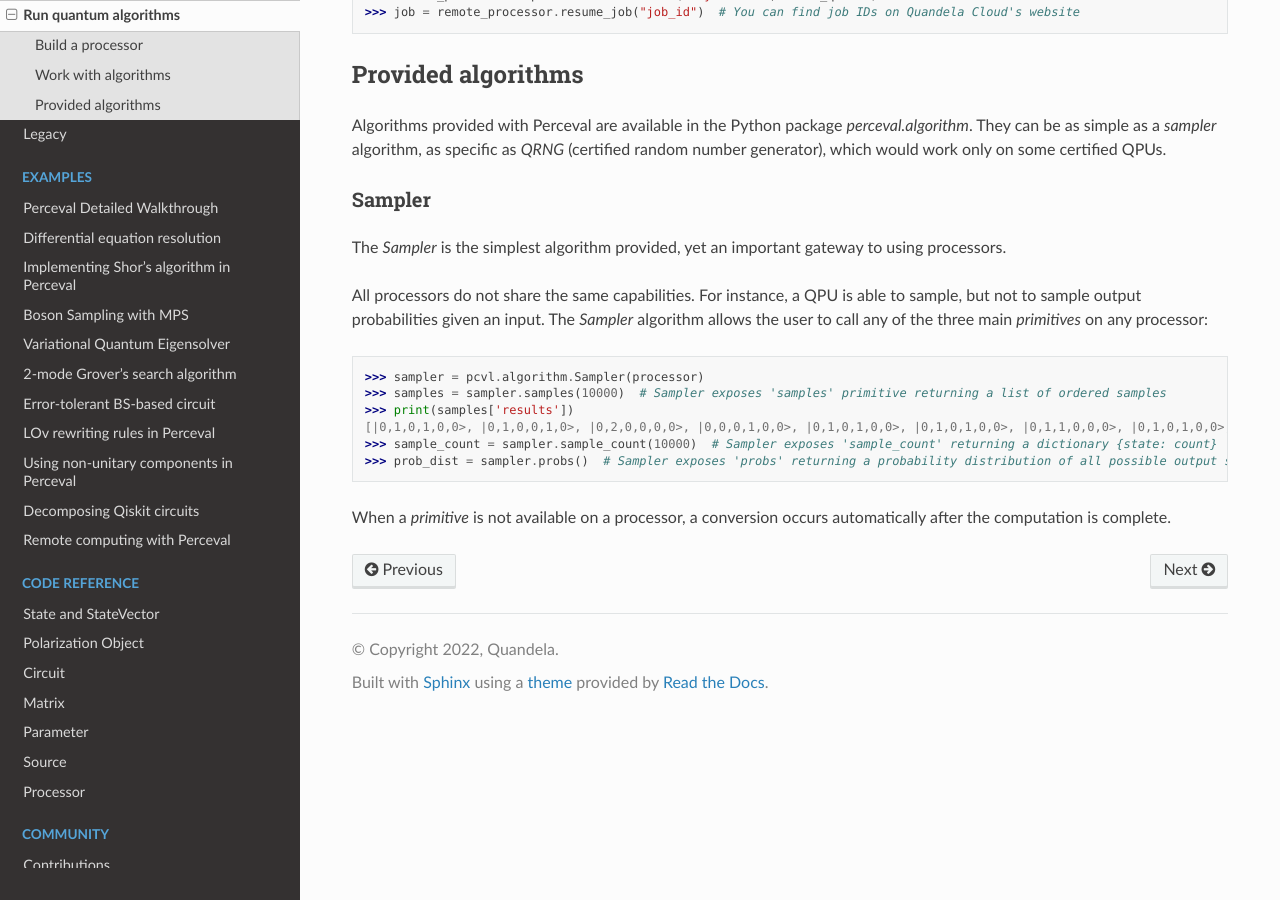
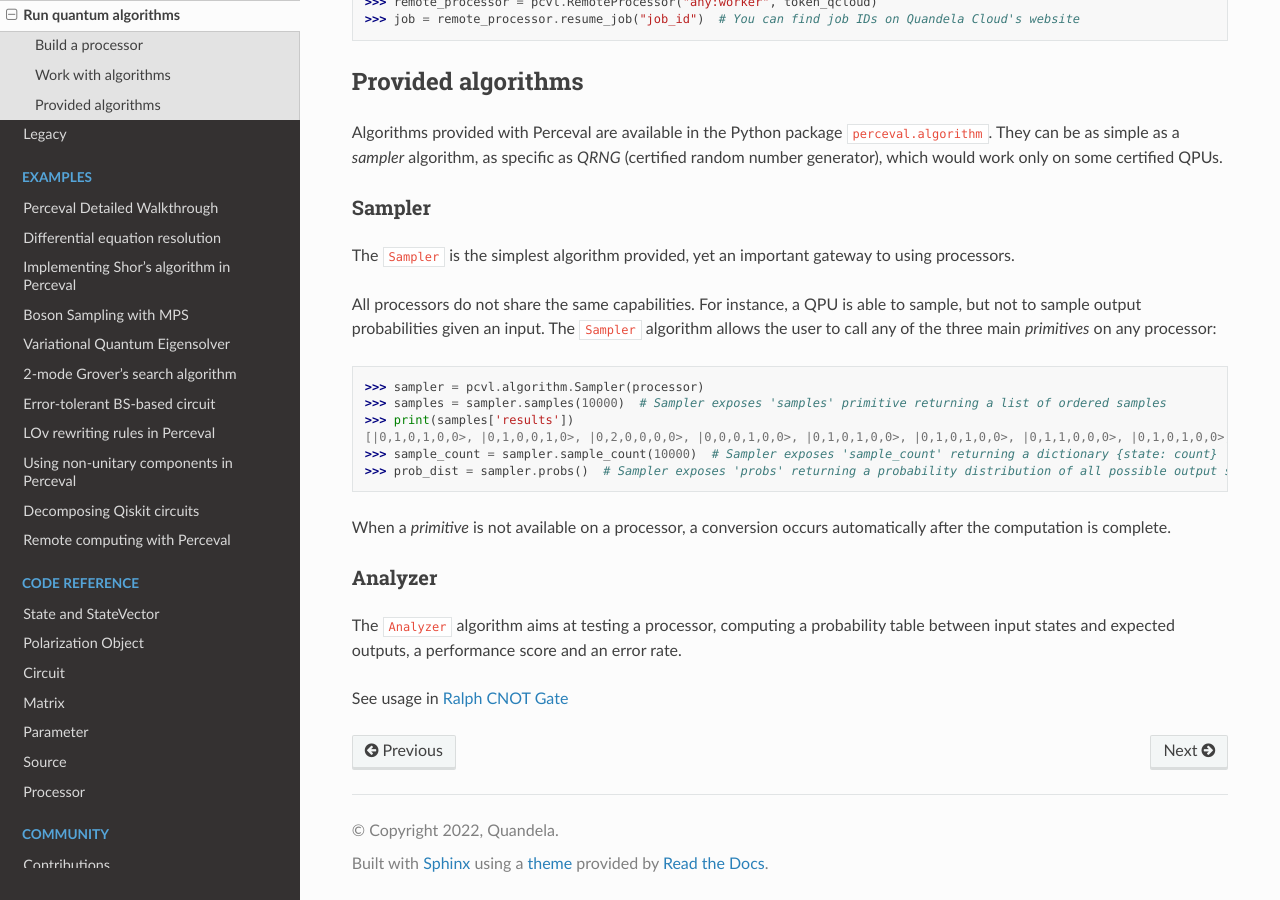
Before and after one commit to Quandela/Perceval, a Sphinx documentation site: the page built from docs/source/algorithms.rst, in a window 1280 px wide and 900 px high, scrolled down 4512 px. Built offline with Sphinx 7.4.7 and the Read the Docs theme 2.0.0, drawn with Linux system fonts in a browser that asks for light colours; pages that are not in the unit, such as notebooks, are missing from menus.

Commit message:
Add a link to an Analyzer usage in algorithms.rst

```diff
--- a/docs/source/algorithms.rst
+++ b/docs/source/algorithms.rst
@@ -85,19 +85,19 @@
 Work with algorithms
 --------------------
 
-All algorithms take either a local or a remote processor as parameter, in order to work on it. A `Processor` runs
-simulations on the local computer while a `RemoteProcessor` turns Perceval into a client of the Quandela Cloud server,
+All algorithms take either a local or a remote processor as parameter, in order to work on it. A ``Processor`` runs
+simulations on the local computer while a ``RemoteProcessor`` turns Perceval into a client of the Quandela Cloud server,
 and the computation is performed on the selected platform.
 
 However, for user experience, an algorithm has the same behavior be it run locally or remotely: every call to an
-algorithm command returns a `Job` hiding this complexity.
+algorithm command returns a ``Job`` hiding this complexity.
 
 >>> local_p = pcvl.Processor("CliffordClifford2017", pcvl.BS())
 >>> local_p.with_input(pcvl.BasicState('|1,1>'))
 >>> sampler = pcvl.algorithm.Sampler(local_p)
 >>> local_job = sampler.sample_count(10000)
 
-Here, the computation has not started yet, but it's been prepared in `local_job` to run locally.
+Here, the computation has not started yet, but it's been prepared in ``local_job`` to run locally.
 
 >>> token_qcloud = 'YOUR_API_KEY'
 >>> remote_p = pcvl.RemoteProcessor("sim:clifford", token_qcloud)
@@ -106,12 +106,12 @@
 >>> sampler = pcvl.algorithm.Sampler(remote_p)
 >>> remote_job = sampler.sample_count(10000)
 
-Here, the computation was set-up to run on `sim:clifford` platform when `remote_job` is executed.
+Here, the computation was set-up to run on `sim:clifford` platform when ``remote_job`` is executed.
 
 Handle a Job object
 ^^^^^^^^^^^^^^^^^^^
 
-Both `LocalJob` and `RemoteJob` share the same interface.
+Both ``LocalJob`` and ``RemoteJob`` share the same interface.
 
 * Execute a job synchronously
 
@@ -138,7 +138,7 @@
 
 >>> job.cancel()  # Ask for job cancelation. The actual end of the execution may take some time
 
-When a job is canceled, it may contain partial results. To retrieve them, call `get_results()`.
+When a job is canceled, it may contain partial results. To retrieve them, call :meth:`get_results()`.
 
 * A remote job can be resumed.
 
@@ -149,17 +149,17 @@
 Provided algorithms
 -------------------
 
-Algorithms provided with Perceval are available in the Python package `perceval.algorithm`. They can be as simple as
+Algorithms provided with Perceval are available in the Python package ``perceval.algorithm``. They can be as simple as
 a `sampler` algorithm, as specific as `QRNG` (certified random number generator), which would work only on some
 certified QPUs.
 
 Sampler
 ^^^^^^^
 
-The `Sampler` is the simplest algorithm provided, yet an important gateway to using processors.
+The ``Sampler`` is the simplest algorithm provided, yet an important gateway to using processors.
 
 All processors do not share the same capabilities. For instance, a QPU is able to sample, but not to sample output
-probabilities given an input. The `Sampler` algorithm allows the user to call any of the three main `primitives` on any
+probabilities given an input. The ``Sampler`` algorithm allows the user to call any of the three main `primitives` on any
 processor:
 
 >>> sampler = pcvl.algorithm.Sampler(processor)
@@ -170,3 +170,11 @@
 >>> prob_dist = sampler.probs()  # Sampler exposes 'probs' returning a probability distribution of all possible output states
 
 When a `primitive` is not available on a processor, a conversion occurs automatically after the computation is complete.
+
+Analyzer
+^^^^^^^^
+
+The ``Analyzer`` algorithm aims at testing a processor, computing a probability table between input states and expected
+outputs, a performance score and an error rate.
+
+See usage in :ref:`Ralph CNOT Gate`
--- a/docs/source/reference/source.rst
+++ b/docs/source/reference/source.rst
@@ -8,11 +8,11 @@
 +--------+-------------+
 | state  | probability |
 +--------+-------------+
-|  |0>   |    7/10     |
+|  \|0>  |    7/10     |
 +--------+-------------+
-|  |1>   |    0.285    |
+|  \|1>  |    0.285    |
 +--------+-------------+
-|  |2>   |    0.015    |
+|  \|2>  |    0.015    |
 +--------+-------------+
 
 .. autoclass:: perceval.components.source.Source
```
Also changed, not shown: 1 other file.
